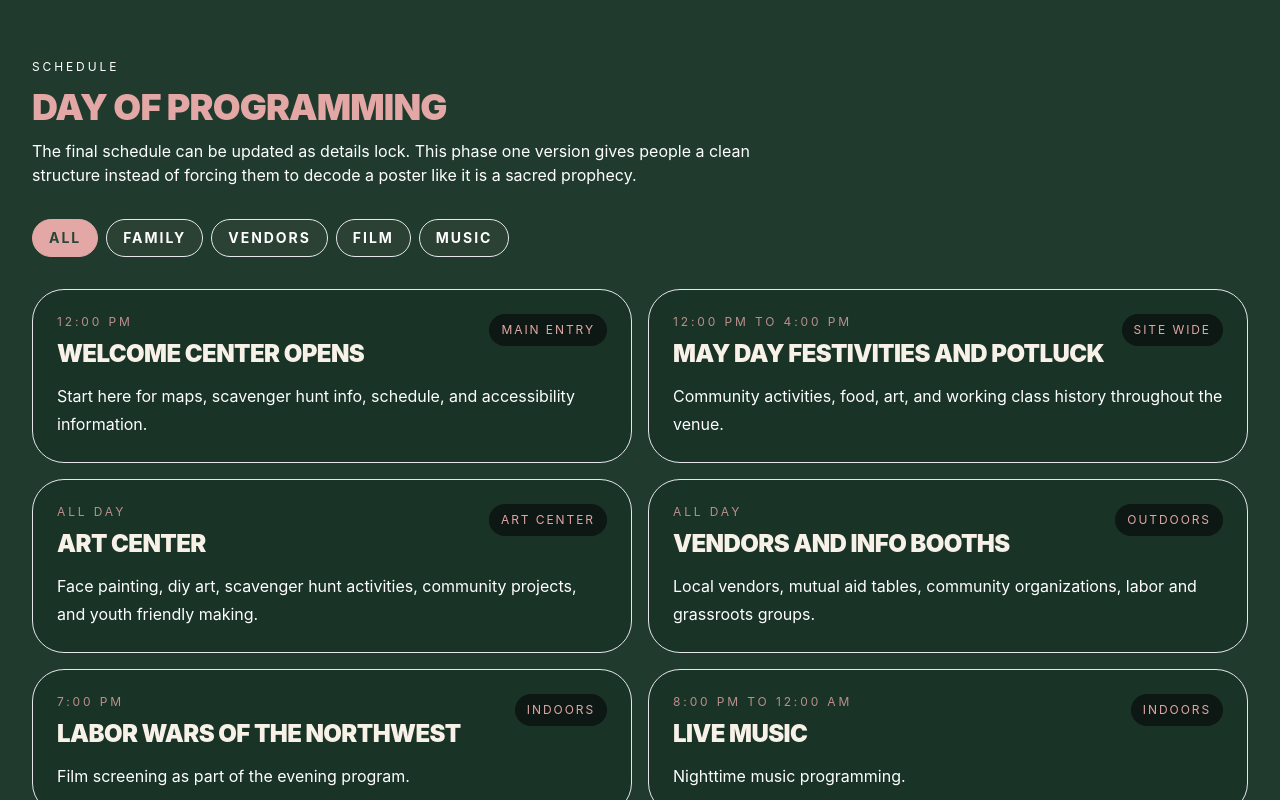
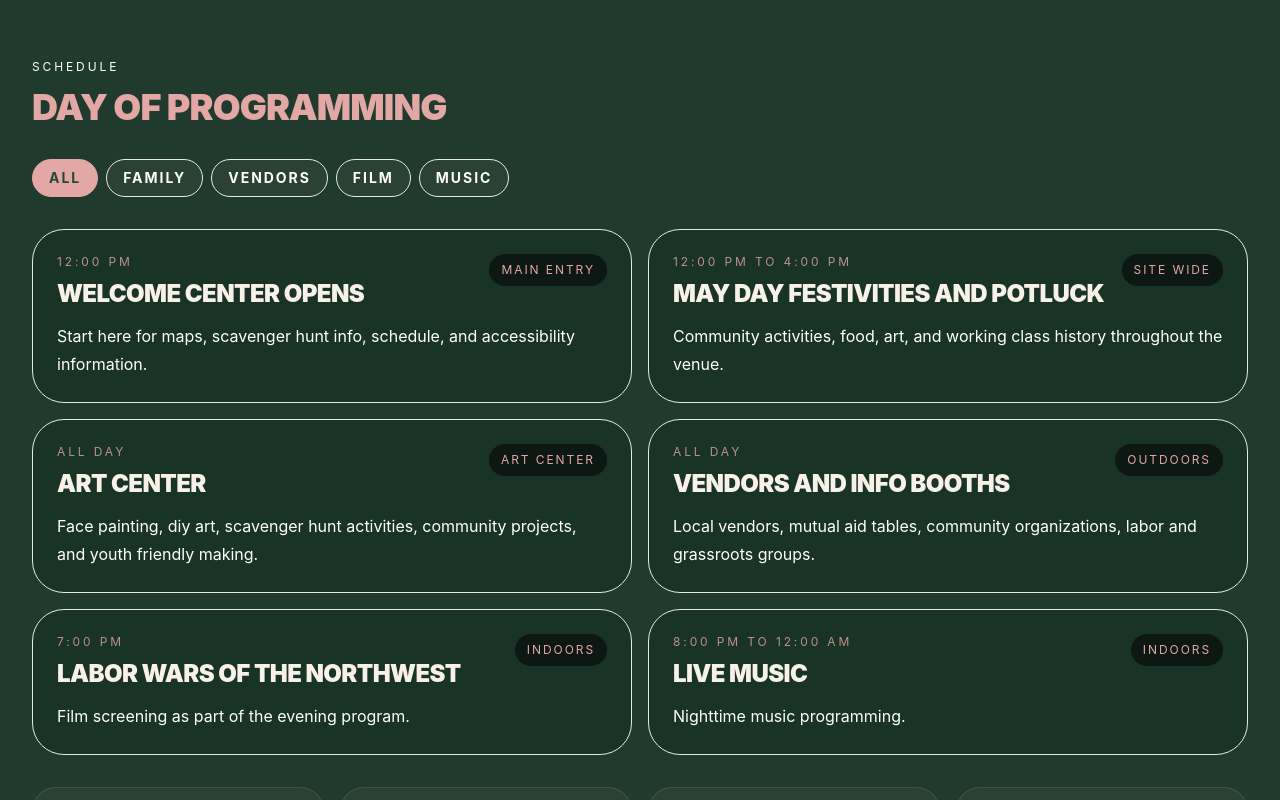
Before and after one commit to bjgarr-lgtm/May-Day-Site, a React (Vite) app: page /#/ in a window 1280 px wide. Shown: the part 1660-2460 px from the top of the page. Built offline with nearby package versions, Linux system fonts and the light colour scheme.

Commit message:
Update MayDayWelcomeCenter.jsx

```diff
--- a/src/pages/MayDayWelcomeCenter.jsx
+++ b/src/pages/MayDayWelcomeCenter.jsx
@@ -288,7 +288,7 @@ function ScheduleSection() {
   return (
     <section id="schedule" className="border-y border-[#e3a7a5]/10 bg-black/15">
       <div className="mx-auto max-w-7xl px-4 py-12 sm:px-6 sm:py-16 lg:px-8">
-        <SectionTitle eyebrow="schedule" title="day of programming" body="The final schedule can be updated as details lock. This phase one version gives people a clean structure instead of forcing them to decode a poster like it is a sacred prophecy." />
+        <SectionTitle eyebrow="schedule" title="day of programming" />
         <div className="mt-8 flex flex-wrap gap-2">
           {filters.map((item) => (
             <button key={item} type="button" onClick={() => setFilter(item)} className={`rounded-full border px-4 py-2 text-sm font-bold uppercase tracking-[0.14em] transition ${filter === item ? 'border-[#e3a7a5] bg-[#e3a7a5] text-[#264636]' : 'border-[#e3a7a5]/18 bg-[#e3a7a5]/5 text-[#f7f1e8]/82 hover:bg-[#e3a7a5]/10'}`}>
@@ -412,7 +412,7 @@ function InfoSection() {
     <section id="info" className="mx-auto max-w-7xl px-4 py-12 sm:px-6 sm:py-16 lg:px-8">
       <div className="grid gap-8 lg:grid-cols-[1fr_1fr]">
         <div className="space-y-6">
-          <SectionTitle eyebrow="event info" title="practical details" body="This is the grounded logistics section. It should answer the obvious questions before anyone decides that emailing you was faster than reading." />
+          <SectionTitle eyebrow="event info" title="practical details" />
           <div className="grid gap-4">
             {practicalInfo.map((item) => (
               <div key={item.title} className="rounded-3xl border border-[#e3a7a5]/15 bg-black/15 p-5">
@@ -488,7 +488,7 @@ function ShopSection() {
     <section id="shop" className="border-t border-[#e3a7a5]/10 bg-black/15">
       <div className="mx-auto max-w-7xl px-4 py-12 sm:px-6 sm:py-16 lg:px-8">
         <div className="flex flex-col gap-5 lg:flex-row lg:items-end lg:justify-between">
-          <SectionTitle eyebrow="shop" title="support the event" body="The store is wired to the real Square site. To add actual photos here later, put image files in /public and set each merchItems imageSrc value in src/data/maydayContent.js to something like /shop/poster.jpg." />
+          <SectionTitle eyebrow="shop" title="support the event" body="Shop using our Square Site" />
           <a href={siteMeta.shopHref} target="_blank" rel="noreferrer">
             <button type="button" className="inline-flex h-auto min-h-12 items-center rounded-full bg-[#e3a7a5] px-6 py-3 text-sm font-black uppercase tracking-[0.14em] text-[#264636] transition hover:bg-[#efbbb9]">
               open shop <ExternalLink className="ml-2 h-4 w-4" />
```
